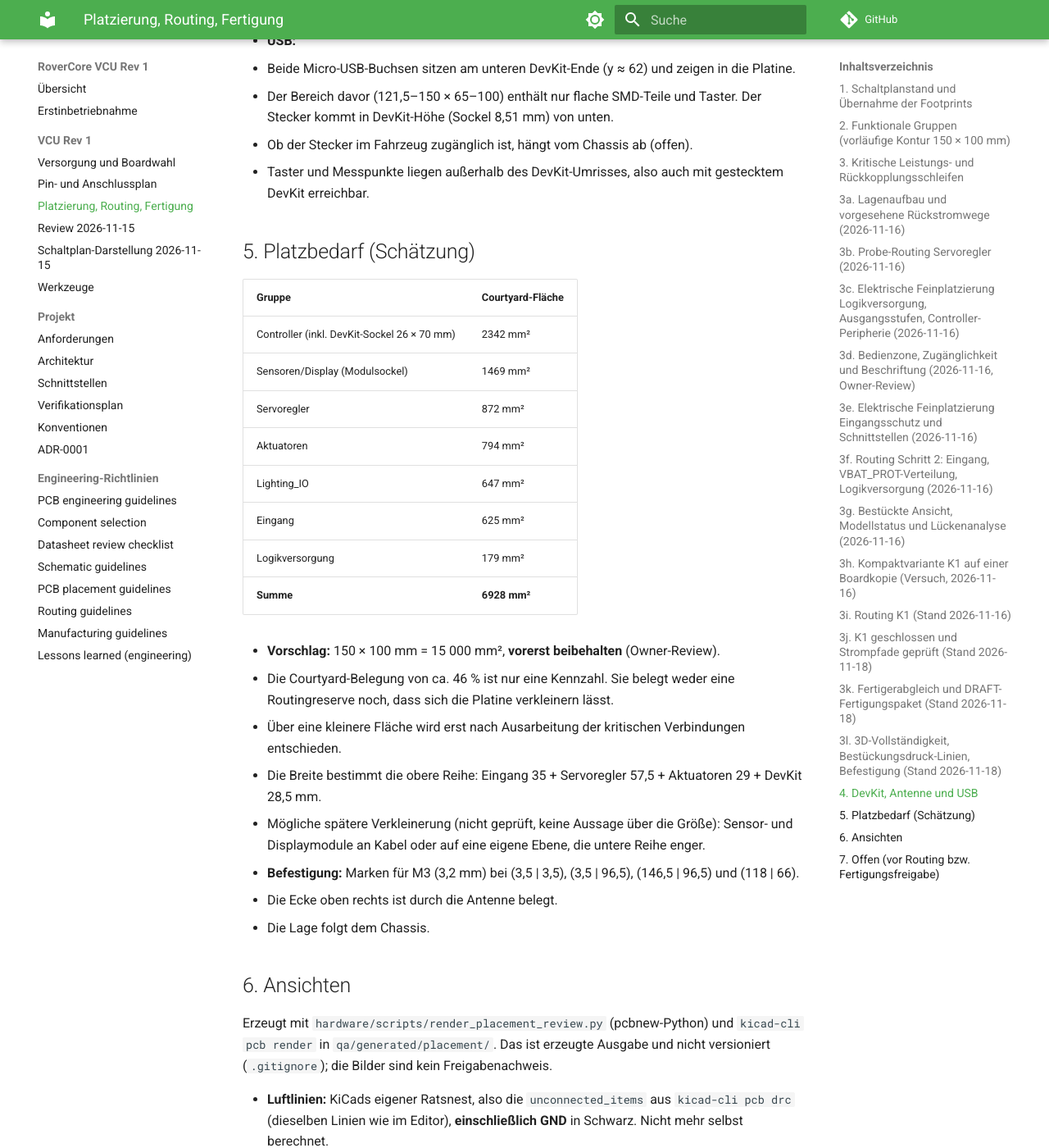
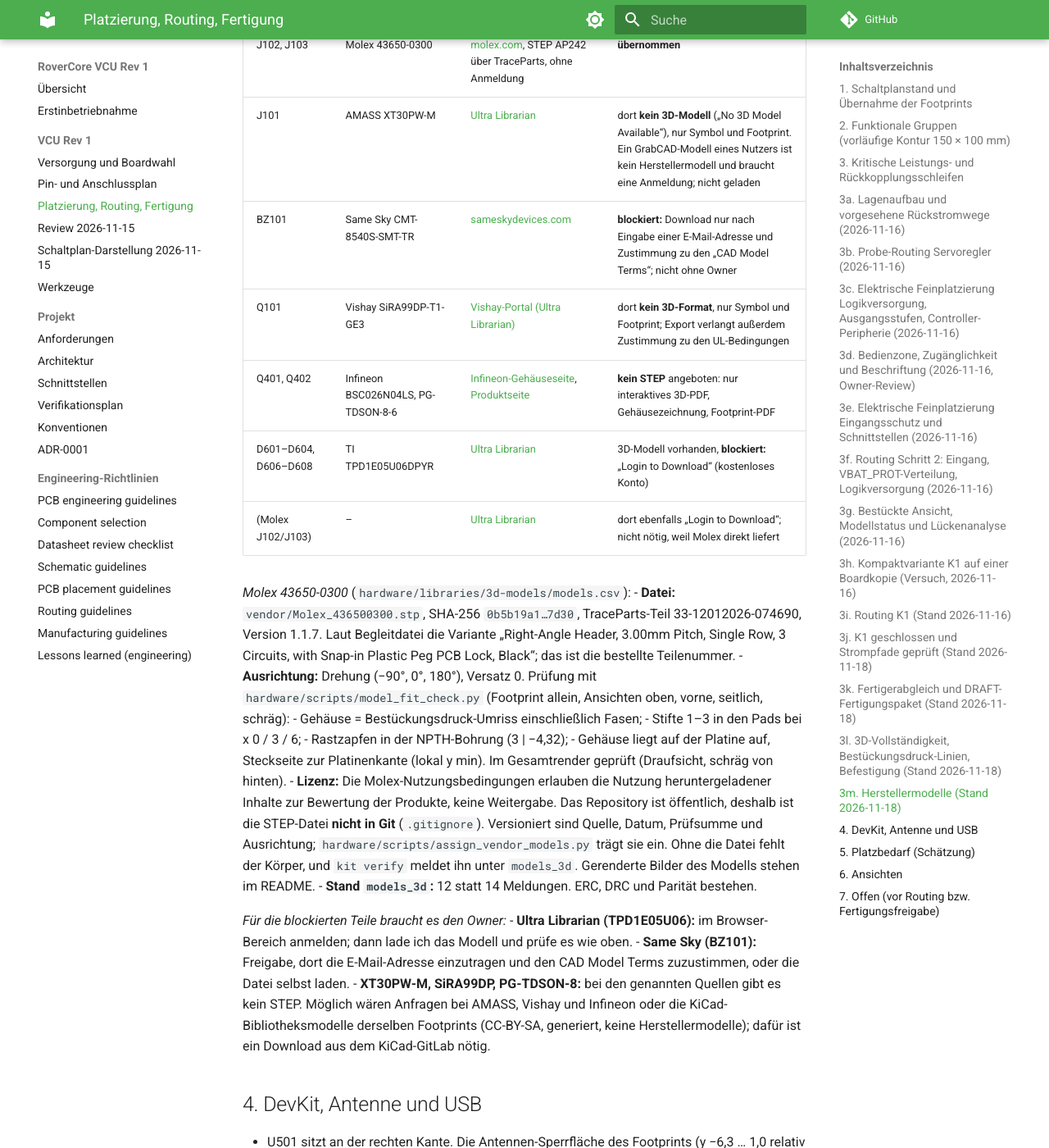
Before and after one commit to CagriCatik/RoverCore, an MkDocs documentation site: the page built from docs/vcu/rev1-platzierung.md, in a window 1280 px wide and 1400 px high, scrolled down 33520 px. Shown: the whole window at 82% size. Built offline with MkDocs 1.6.1 and Material for MkDocs 9.7.7, drawn with Linux system fonts in a browser that asks for light colours; comment, search, counter and statistics services are not loaded; some of the changed text lies outside the part shown.

Commit message:
Report 3m and README/Pages images: vendor model status per part
Co-Authored-By: Claude Opus 5.5 <noreply@anthropic.com>

```diff
--- a/docs/vcu/rev1-platzierung.md
+++ b/docs/vcu/rev1-platzierung.md
@@ -1302,6 +1302,55 @@ Review-Bilder, Skripte und Dokumentation.
   - Abstandshöhe unten (THT-Stifte, C403/C404/D401).
   Bis dahin bleibt das Paket DRAFT/NO-GO.
 
+## 3m. Herstellermodelle (Stand 2026-11-18)
+
+Auftrag: magenta Hüllkörper durch Herstellermodelle ersetzen. Es ändern sich
+nur die 3D-Einträge in `RoverCore.kicad_pcb`. Pads, Positionen und Routing
+bleiben, wie sie sind.
+
+| Position | Bauteil | Quelle | Ergebnis |
+|---|---|---|---|
+| J102, J103 | Molex 43650-0300 | [molex.com](https://www.molex.com/en-us/products/part-detail/436500300), STEP AP242 über TraceParts, ohne Anmeldung | **übernommen** |
+| J101 | AMASS XT30PW-M | [Ultra Librarian](https://app.ultralibrarian.com/details/25c08cfe-12d2-11ec-9033-0a34d6323d74/Amass/XT30PW-M) | dort **kein 3D-Modell** („No 3D Model Available“), nur Symbol und Footprint. Ein GrabCAD-Modell eines Nutzers ist kein Herstellermodell und braucht eine Anmeldung; nicht geladen |
+| BZ101 | Same Sky CMT-8540S-SMT-TR | [sameskydevices.com](https://www.sameskydevices.com/product/audio/buzzers/audio-transducers/cmt-8540s-smt-tr) | **blockiert:** Download nur nach Eingabe einer E-Mail-Adresse und Zustimmung zu den „CAD Model Terms“; nicht ohne Owner |
+| Q101 | Vishay SiRA99DP-T1-GE3 | [Vishay-Portal (Ultra Librarian)](https://vendor.ultralibrarian.com/vishay/embedded?q=library/ecad/&vdrSearch=SIRA99DP-T1-GE3&docId=71023) | dort **kein 3D-Format**, nur Symbol und Footprint; Export verlangt außerdem Zustimmung zu den UL-Bedingungen |
+| Q401, Q402 | Infineon BSC026N04LS, PG-TDSON-8-6 | [Infineon-Gehäuseseite](https://www.infineon.com/package/PG-TDSON-8-6), [Produktseite](https://www.infineon.com/part/BSC026N04LS) | **kein STEP** angeboten: nur interaktives 3D-PDF, Gehäusezeichnung, Footprint-PDF |
+| D601–D604, D606–D608 | TI TPD1E05U06DPYR | [Ultra Librarian](https://app.ultralibrarian.com/details/16990488-103f-11e9-ab3a-0a3560a4cccc/Texas-Instruments/TPD1E05U06DPYR) | 3D-Modell vorhanden, **blockiert:** „Login to Download“ (kostenloses Konto) |
+| (Molex J102/J103) | – | [Ultra Librarian](https://app.ultralibrarian.com/details/e86e5139-a2fd-11eb-9033-0a34d6323d74/Molex/436500300) | dort ebenfalls „Login to Download“; nicht nötig, weil Molex direkt liefert |
+
+*Molex 43650-0300* (`hardware/libraries/3d-models/models.csv`):
+- **Datei:** `vendor/Molex_436500300.stp`, SHA-256 `0b5b19a1…7d30`,
+  TraceParts-Teil 33-12012026-074690, Version 1.1.7. Laut Begleitdatei die
+  Variante „Right-Angle Header, 3.00mm Pitch, Single Row, 3 Circuits, with
+  Snap-in Plastic Peg PCB Lock, Black“; das ist die bestellte Teilenummer.
+- **Ausrichtung:** Drehung (−90°, 0°, 180°), Versatz 0. Prüfung mit
+  `hardware/scripts/model_fit_check.py` (Footprint allein, Ansichten oben,
+  vorne, seitlich, schräg):
+  - Gehäuse = Bestückungsdruck-Umriss einschließlich Fasen;
+  - Stifte 1–3 in den Pads bei x 0 / 3 / 6;
+  - Rastzapfen in der NPTH-Bohrung (3 | −4,32);
+  - Gehäuse liegt auf der Platine auf, Steckseite zur Platinenkante
+    (lokal y min).
+  Im Gesamtrender geprüft (Draufsicht, schräg von hinten).
+- **Lizenz:** Die Molex-Nutzungsbedingungen erlauben die Nutzung
+  heruntergeladener Inhalte zur Bewertung der Produkte, keine Weitergabe.
+  Das Repository ist öffentlich, deshalb ist die STEP-Datei **nicht in Git**
+  (`.gitignore`). Versioniert sind Quelle, Datum, Prüfsumme und Ausrichtung;
+  `hardware/scripts/assign_vendor_models.py` trägt sie ein. Ohne die Datei
+  fehlt der Körper, und `kit verify` meldet ihn unter `models_3d`.
+  Gerenderte Bilder des Modells stehen im README.
+- **Stand `models_3d`:** 12 statt 14 Meldungen. ERC, DRC und Parität bestehen.
+
+*Für die blockierten Teile braucht es den Owner:*
+- **Ultra Librarian (TPD1E05U06):** im Browser-Bereich anmelden; dann lade ich
+  das Modell und prüfe es wie oben.
+- **Same Sky (BZ101):** Freigabe, dort die E-Mail-Adresse einzutragen und den
+  CAD Model Terms zuzustimmen, oder die Datei selbst laden.
+- **XT30PW-M, SiRA99DP, PG-TDSON-8:** bei den genannten Quellen gibt es kein
+  STEP. Möglich wären Anfragen bei AMASS, Vishay und Infineon oder die
+  KiCad-Bibliotheksmodelle derselben Footprints (CC-BY-SA, generiert, keine
+  Herstellermodelle); dafür ist ein Download aus dem KiCad-GitLab nötig.
+
 ## 4. DevKit, Antenne und USB
 
 - U501 sitzt an der rechten Kante. Die Antennen-Sperrfläche des Footprints
```
Also changed, not shown: README.md (+7 -6 lines), docs/index.md (+3 -2 lines), docs/images/populated_bottom.jpg, docs/images/populated_front_low.jpg, docs/images/populated_iso_front.jpg, docs/images/populated_iso_rear.jpg, docs/images/populated_top.jpg, docs/images/without_modules_iso_front.jpg, docs/images/without_modules_iso_rear.jpg, docs/images/without_modules_top.jpg.
